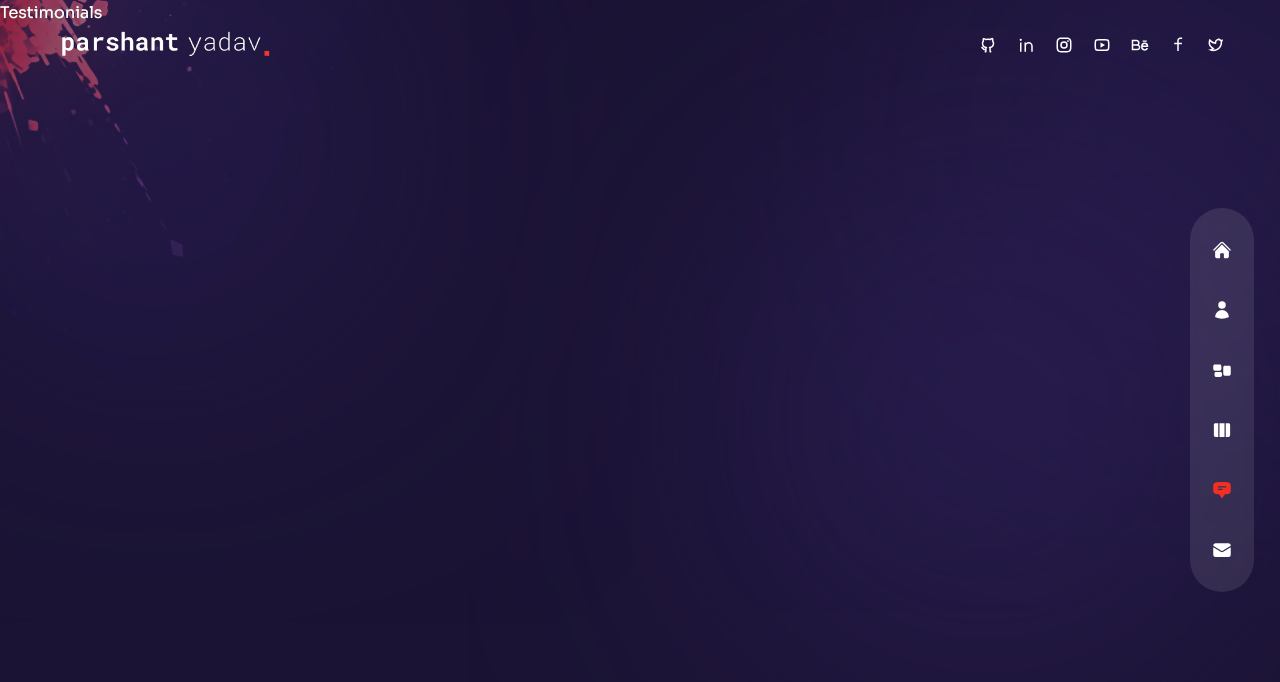
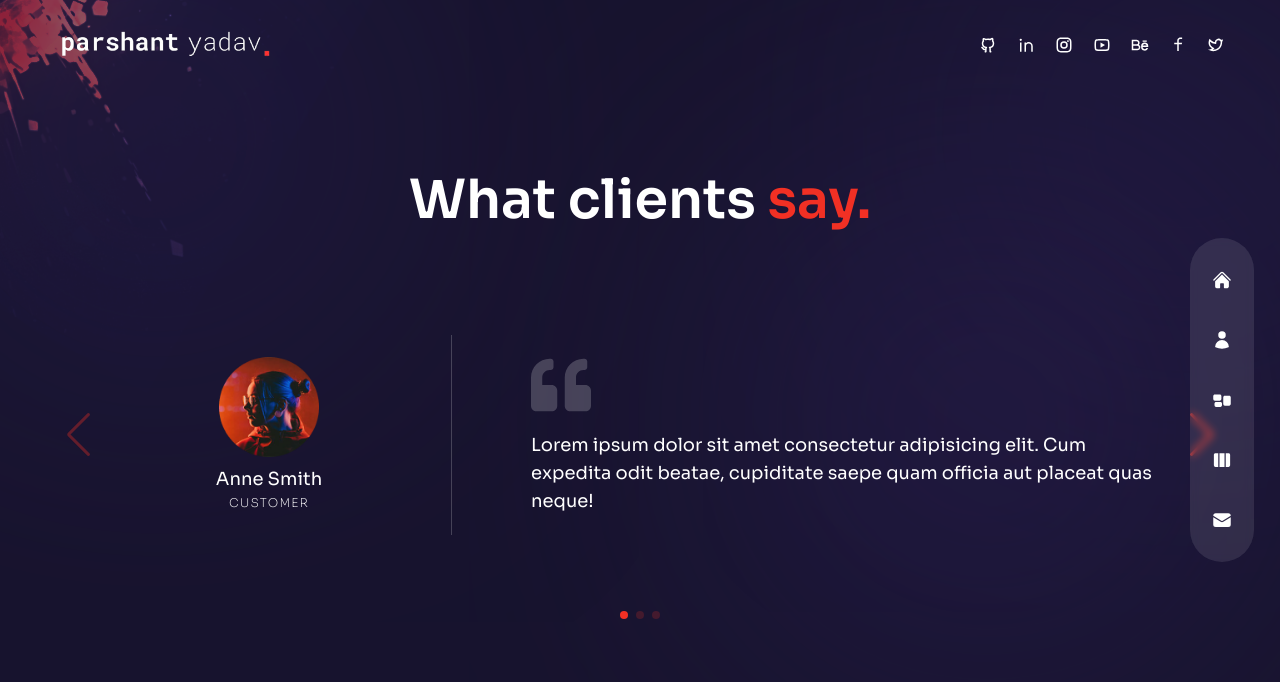
Before and after one commit to yparshant610/Portfolio, a Next.js app: page /testimonials in a window 1280 px wide. Shown: the top 682 px of the page. Built offline with nearby package versions, Linux system fonts and the light colour scheme.

Commit message:
made the testinomail page(i.e., the client reviews) but disabled it. Will use in future

```diff
--- a/components/Nav.js
+++ b/components/Nav.js
@@ -14,11 +14,11 @@ export const navData = [
   { name: "about", path: "/about", icon: <HiUser /> },
   { name: "services", path: "/services", icon: <HiRectangleGroup /> },
   { name: "work", path: "/work", icon: <HiViewColumns /> },
-  {
-    name: "testimonials",
-    path: "/testimonials",
-    icon: <HiChatBubbleBottomCenterText />,
-  },
+  // {
+  //   name: "testimonials",
+  //   path: "/testimonials",
+  //   icon: <HiChatBubbleBottomCenterText />,
+  // },
   {
     name: "contact",
     path: "/contact",
--- a/components/TestimonialSlider.js
+++ b/components/TestimonialSlider.js
@@ -1,30 +1,92 @@
 // testimonial data
-const testimonialData = [
+export const testimonialSlider = [
   {
-    image: '/t-avt-1.png',
-    name: 'Anne Smith',
-    position: 'Customer',
+    image: "/t-avt-1.png",
+    name: "Anne Smith",
+    position: "Customer",
     message:
-      'Lorem ipsum dolor sit amet consectetur adipisicing elit. Cum expedita odit beatae, cupiditate saepe quam officia aut placeat quas neque!',
+      "Lorem ipsum dolor sit amet consectetur adipisicing elit. Cum expedita odit beatae, cupiditate saepe quam officia aut placeat quas neque!",
   },
   {
-    image: '/t-avt-2.png',
-    name: 'Jane Doe',
-    position: 'Customer',
+    image: "/t-avt-2.png",
+    name: "Jane Doe",
+    position: "Customer",
     message:
-      'Lorem ipsum dolor sit amet consectetur adipisicing elit. Cum expedita odit beatae, cupiditate saepe quam officia aut placeat quas neque!',
+      "Lorem ipsum dolor sit amet consectetur adipisicing elit. Cum expedita odit beatae, cupiditate saepe quam officia aut placeat quas neque!",
   },
   {
-    image: '/t-avt-3.png',
-    name: 'Jhon Doe',
-    position: 'Customer',
+    image: "/t-avt-3.png",
+    name: "Jhon Doe",
+    position: "Customer",
     message:
-      'Lorem ipsum dolor sit amet consectetur adipisicing elit. Cum expedita odit beatae, cupiditate saepe quam officia aut placeat quas neque!',
+      "Lorem ipsum dolor sit amet consectetur adipisicing elit. Cum expedita odit beatae, cupiditate saepe quam officia aut placeat quas neque!",
   },
 ];
 
+//import swiper react components
+import { Swiper, SwiperSlide } from "swiper/react";
+import Image from "next/image";
+
+//import swiper styles
+import "swiper/css";
+import "swiper/css/navigation";
+import "swiper/css/pagination";
+
+//import required modules
+import { Navigation, Pagination } from "swiper";
+
+//icons
+import { FaQuoteLeft } from "react-icons/fa";
+
+//next image
+import images from "next/image";
+
 const TestimonialSlider = () => {
-  return <div>Testimonial Slider</div>;
+  return (
+    <Swiper
+      navigation={true}
+      pagination={{
+        clickable: true,
+      }}
+      modules={[Navigation, Pagination]}
+      className="h-[400px]"
+    >
+      {testimonialSlider.map((person, index) => {
+        return (
+          <SwiperSlide key={index}>
+            <div className="flex flex-col items-center md:flex-row gap-x-8 h-full px-16">
+              {/* avatar, name, position */}
+              <div className=" w-full max-w-[300px] flex flex-col xl:justify-center items-center relative mx-auto xl:mx-0">
+                <div className="flex flex-col justify-center">
+                  {/* avatar */}
+                  <div className=" mb-2 mx-auto">
+                    <Image src={person.image} width={100} height={100} alt="" />
+                  </div>
+                  {/* name */}
+                  <div className=" text-lg">{person.name}</div>
+                  {/* position */}
+                  <div className="text-[12px] uppercase font-extralight tracking-widest">
+                    {person.position}
+                  </div>
+                </div>
+              </div>
+              {/* quote & message */}
+              <div className="flex-1 flex flex-col justify-center before:w-[1px] xl:before:bg-white/20 xl:before:absolute xl:before:left-0 xl:before:h-[200px] relative xl:pl-20 ">
+                {/* quote icon */}
+                <div className=" mb-4">
+                  <FaQuoteLeft className="text-4xl xl:text-6xl text-white/20 mx-auto md:mx-0" />
+                </div>
+                {/* message */}
+                <div className="xl:text-lg text-center md:text-left">
+                  {person.message}
+                </div>
+              </div>
+            </div>
+          </SwiperSlide>
+        );
+      })}
+    </Swiper>
+  );
 };
 
 export default TestimonialSlider;
--- a/pages/testimonials/index.js
+++ b/pages/testimonials/index.js
@@ -1,5 +1,36 @@
+//components
+import TestimonialSlider from "../../components/TestimonialSlider";
+
+// framer motion
+import { motion } from "framer-motion";
+import { fadeIn } from "../../variants";
+
 const Testimonials = () => {
-  return <div>Testimonials</div>;
+  return (
+    <div className=" h-full bg-primary/30 py-32 text-center">
+      <div className=" container mx-auto h-full flex flex-col justify-center">
+        {/* title */}
+        <motion.h2
+          variants={fadeIn("up", 0.2)}
+          initial="hidden"
+          animate="show"
+          end="hidden"
+          className="h2 mb-8 xl:mb-0"
+        >
+          What clients <span className="text-accent">say.</span>{" "}
+        </motion.h2>
+        {/* slider */}
+        <motion.div
+          variants={fadeIn("up", 0.4)}
+          initial="hidden"
+          animate="show"
+          end="hidden"
+        >
+          <TestimonialSlider />
+        </motion.div>
+      </div>
+    </div>
+  );
 };
 
 export default Testimonials;
```
